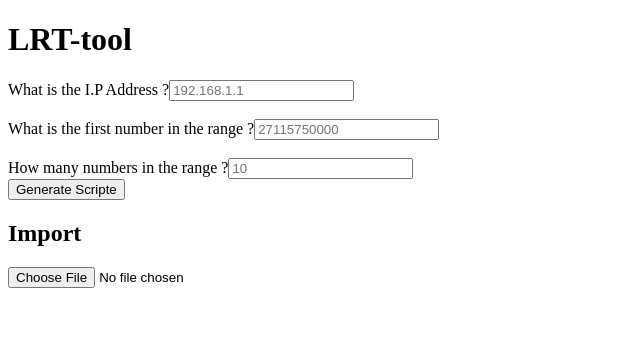
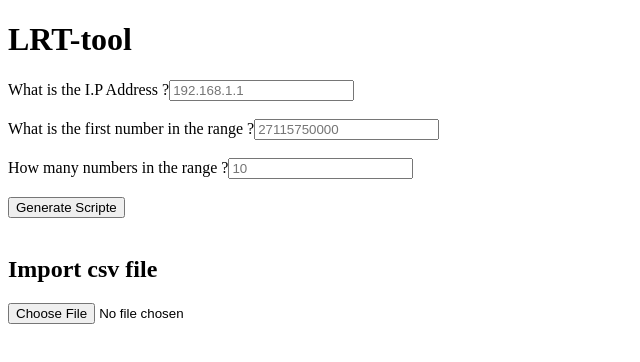
Before and after one commit to tufanneo/my-second-app, an Angular app: page / in a window 1280 px wide. Shown: the top 362 px of the page, without its empty margins (0-640 px from the left). Built offline with nearby package versions, Linux system fonts and the light colour scheme.

Commit message:
Small changes to the aesthetics

```diff
--- a/src/app/app.component.html
+++ b/src/app/app.component.html
@@ -1,2 +1,4 @@
 <app-lrt-tool></app-lrt-tool>
+<br>
+<br>
 <app-csv-parse></app-csv-parse>
--- a/src/app/pages/csv-parse/csv-parse.component.html
+++ b/src/app/pages/csv-parse/csv-parse.component.html
@@ -1,3 +1,3 @@
-<h2>Import </h2>
+<h2>Import csv file</h2>
 <input type="file" (change)="csv2Array($event)"/>
 <h3>{{Output}}</h3>
--- a/src/app/pages/lrt-tool/lrt-tool.component.html
+++ b/src/app/pages/lrt-tool/lrt-tool.component.html
@@ -11,4 +11,5 @@
 <label>How many numbers in the range ?</label>
 <input [(ngModel)]="rangeSize" type="text" placeholder="10" pattern="[0-9]">
 <br>
+<br>
 <button type="button" (click)="rangeGen()">Generate Scripte</button>
```
